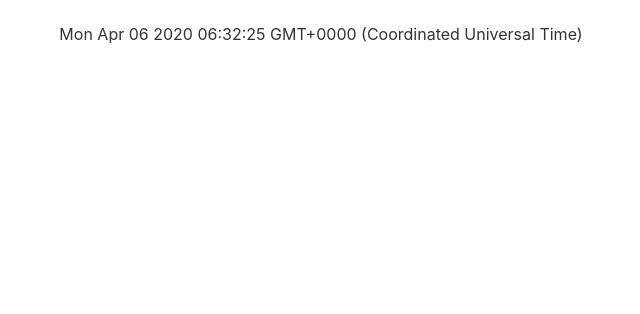
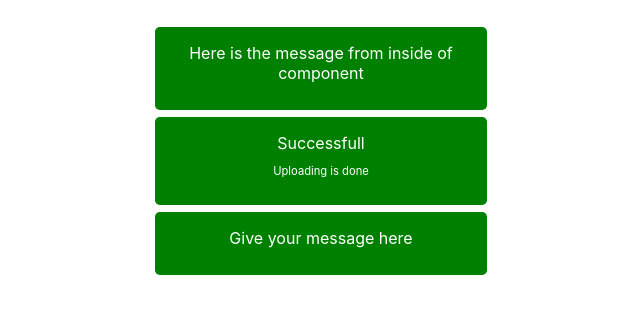
Before and after one commit to bitfumes/svelte-js-tutorial, a Svelte app: page / in a window 1280 px wide. Shown: the top 314 px of the page, without its empty margins (319-959 px from the left). Built offline with nearby package versions, Linux system fonts and the light colour scheme.

Commit message:
named slots

```diff
--- a/src/App.svelte
+++ b/src/App.svelte
@@ -1,5 +1,5 @@
 <script>
-  import Readable from "./components/store/Readable.svelte";
+  import Slots from "./components/Slots/Slots.svelte";
 </script>
 
 <style>
@@ -25,5 +25,5 @@
 </style>
 
 <main>
-  <Readable />
+  <Slots />
 </main>
--- /dev/null
+++ b/src/components/Slots/Notify.svelte
@@ -0,0 +1,27 @@
+<style>
+  div {
+    padding: 1rem;
+    margin-top: 0.2rem;
+    margin-bottom: 0.2rem;
+    background-color: green;
+    border-radius: 0.3rem;
+    color: white;
+    width: 300px;
+  }
+  section {
+    display: flex;
+    justify-content: center;
+  }
+  p {
+    font-size: 0.7rem;
+  }
+</style>
+
+<section>
+  <div>
+    <slot>Give your message here</slot>
+    <p>
+      <slot name="message" />
+    </p>
+  </div>
+</section>
--- /dev/null
+++ b/src/components/Slots/Slots.svelte
@@ -0,0 +1,10 @@
+<script>
+  import Notify from "./Notify.svelte";
+</script>
+
+<Notify>Here is the message from inside of component</Notify>
+<Notify>
+  Successfull
+  <p slot="message">Uploading is done</p>
+</Notify>
+<Notify />
```
